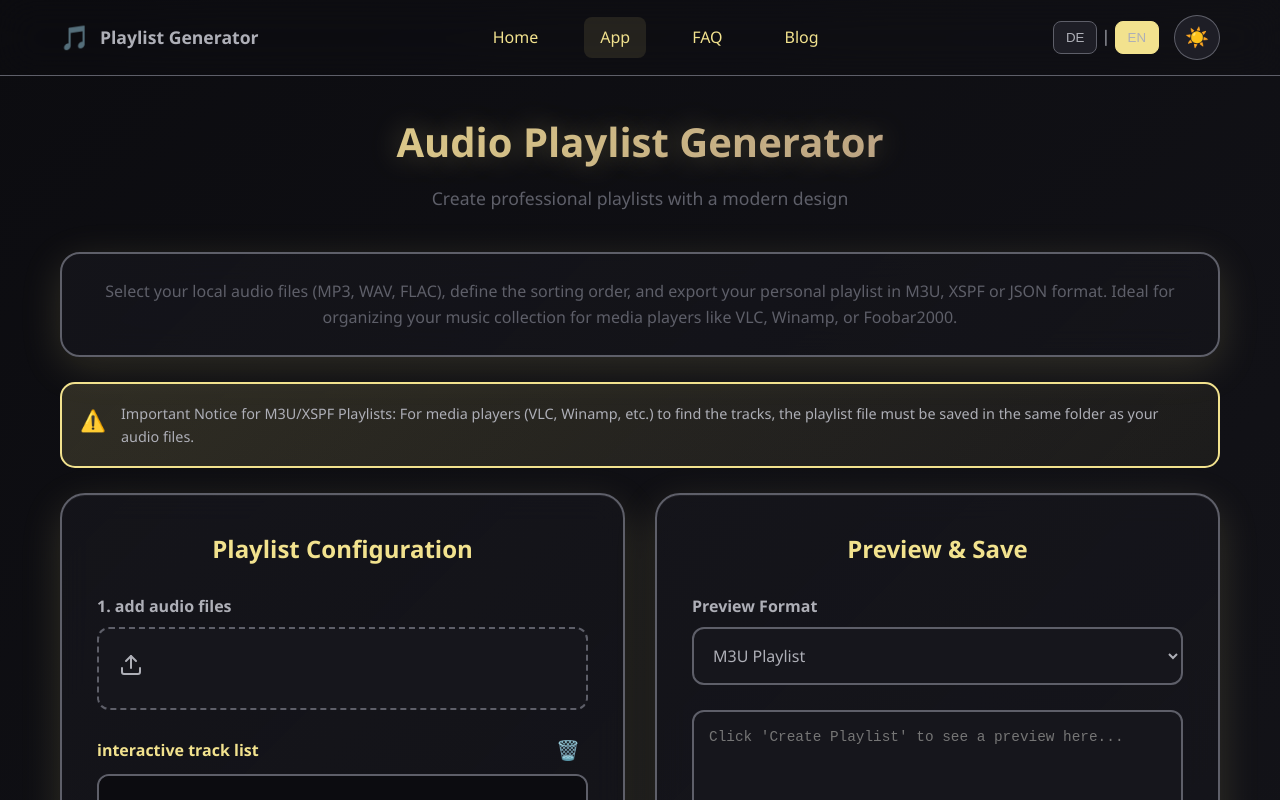
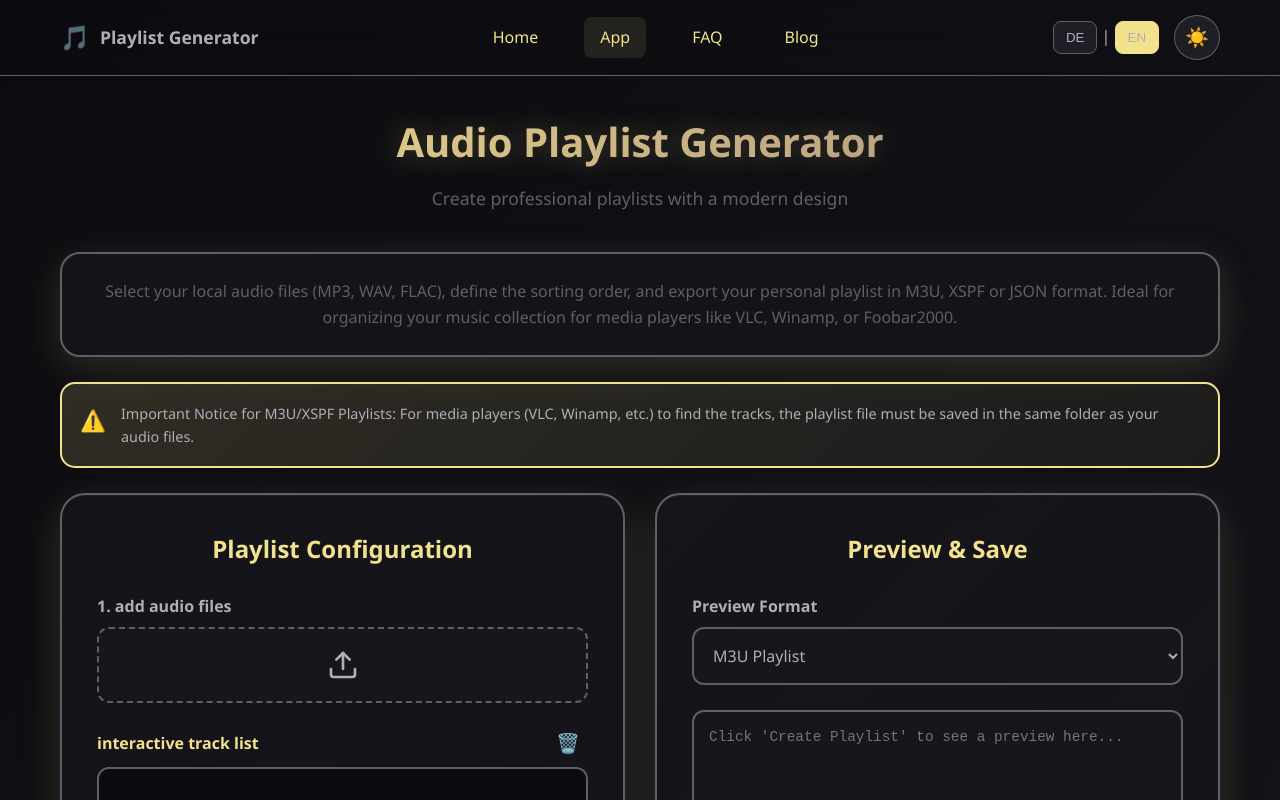
Before and after one commit to KodiniTools/Playlist-Generator, a Vue app: page /app in a window 1280 px wide. Shown: the top 800 px of the page. Built offline with nearby package versions, Linux system fonts and the light colour scheme.

Commit message:
Center and enlarge upload icon for cleaner appearance

```diff
--- a/src/assets/main.css
+++ b/src/assets/main.css
@@ -380,11 +380,14 @@ textarea:focus {
 
 .file-upload-label .upload-icon {
     font-size: 1.5rem;
+    display: flex;
+    align-items: center;
+    justify-content: center;
 }
 
 .file-upload-label .upload-icon svg {
-    width: 24px;
-    height: 24px;
+    width: 32px;
+    height: 32px;
     stroke: currentColor;
     fill: none;
     stroke-width: 2;
```
